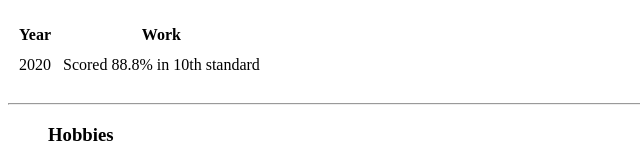
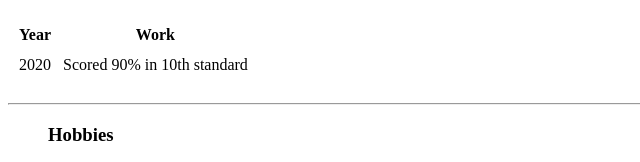
Before and after one commit to kr812345/cv, a plain HTML site: page index.html in a window 1280 px wide. Shown: the part 355-517 px from the top of the page, 0-640 px from the left. Drawn offline with Linux system fonts and the light colour scheme.

Commit message:
Update index.html

```diff
--- a/index.html
+++ b/index.html
@@ -37,7 +37,7 @@
         <tbody>
             <tr>
                 <td>2020</td>
-                <td>Scored 88.8% in 10th standard</td>
+                <td>Scored 90% in 10th standard</td>
             </tr>
             <tr>
 
```
